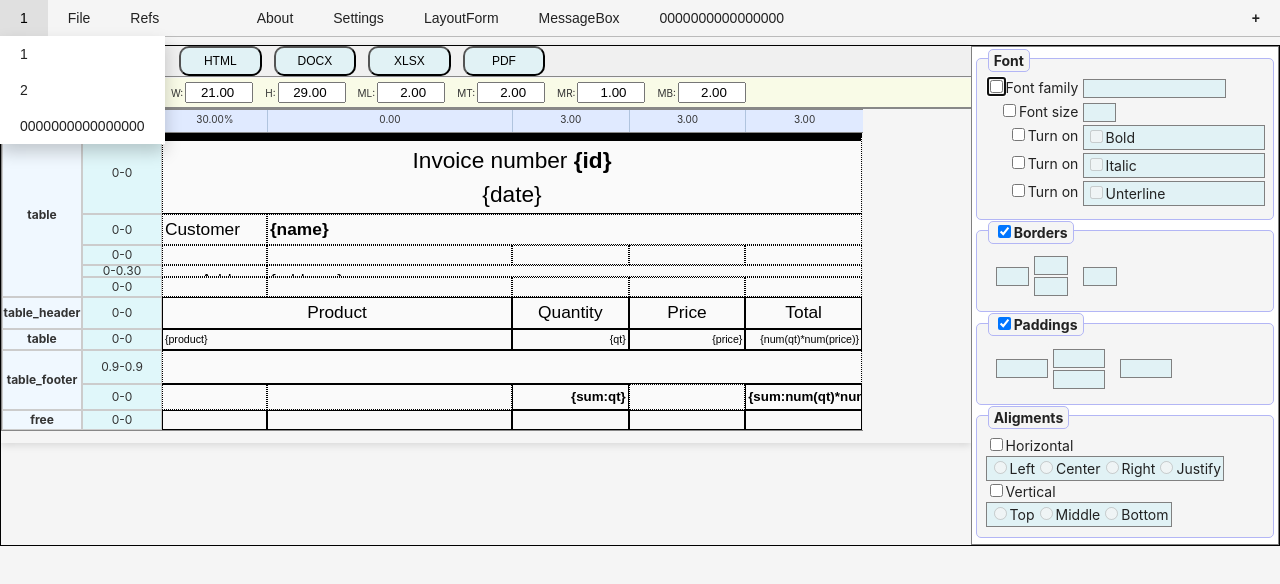
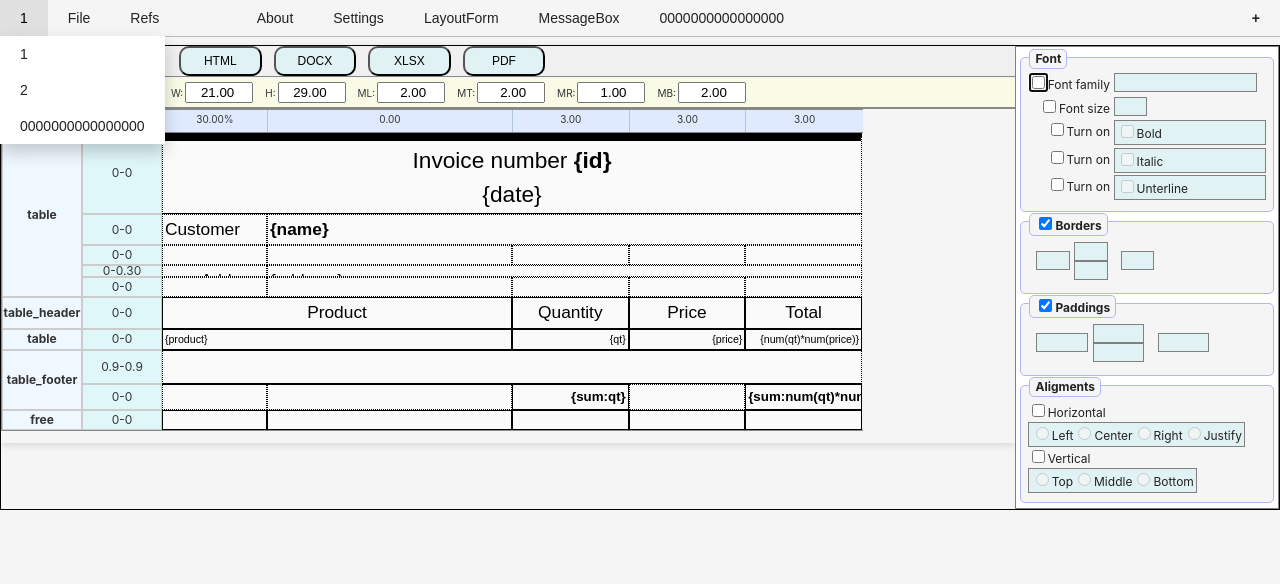
Before and after one commit to AndreiPuchko/q2web, a React (Vite) app: page / in a window 1280 px wide. Shown: the top 584 px of the page. Built offline with nearby package versions, Linux system fonts and the light colour scheme.

Commit message:
props editor

```diff
--- a/src/components/reportEditor/Q2PropsEditor.tsx
+++ b/src/components/reportEditor/Q2PropsEditor.tsx
@@ -17,7 +17,6 @@ class Q2PropsEditor extends Component {
     });
 
     if (propEditor.add_control("/f", "Font")) {
-
       propEditor.add_control("font_family", "Font family", { datalen: 15, check: true });
       propEditor.add_control("font_size", "Font size", { datalen: 3, check: true });
       propEditor.add_control("font_weight", "Bold", { control: "check", data: true, check: true });
@@ -25,7 +24,7 @@ class Q2PropsEditor extends Component {
       propEditor.add_control("font_underline", "Unterline", { control: "check", data: true, check: true });
       propEditor.add_control("/s", "");
       propEditor.add_control("/");
-
+    }
     if (propEditor.add_control("/h", "Borders", { alignment: 4, check: true })) {
       propEditor.add_control("border_left", "", { datalen: 3 });
       propEditor.add_control("/v", "");
@@ -51,7 +50,7 @@ class Q2PropsEditor extends Component {
       propEditor.add_control("vertical_align", "Vertical", { pic: "Top;Middle;Bottom", control: "radio", data: 2, check: true });
       propEditor.add_control("/");  // close layout
     }
-    }
+
 
     return propEditor
   }
@@ -68,7 +67,7 @@ class Q2PropsEditor extends Component {
           style={{
             background: "",
             color: "black",
-            fontSize: "14px",
+            fontSize: "12px",
             border: "1px solid gray",
           }}
         >
```
Lines whose indentation alone changed are shown as unchanged.
